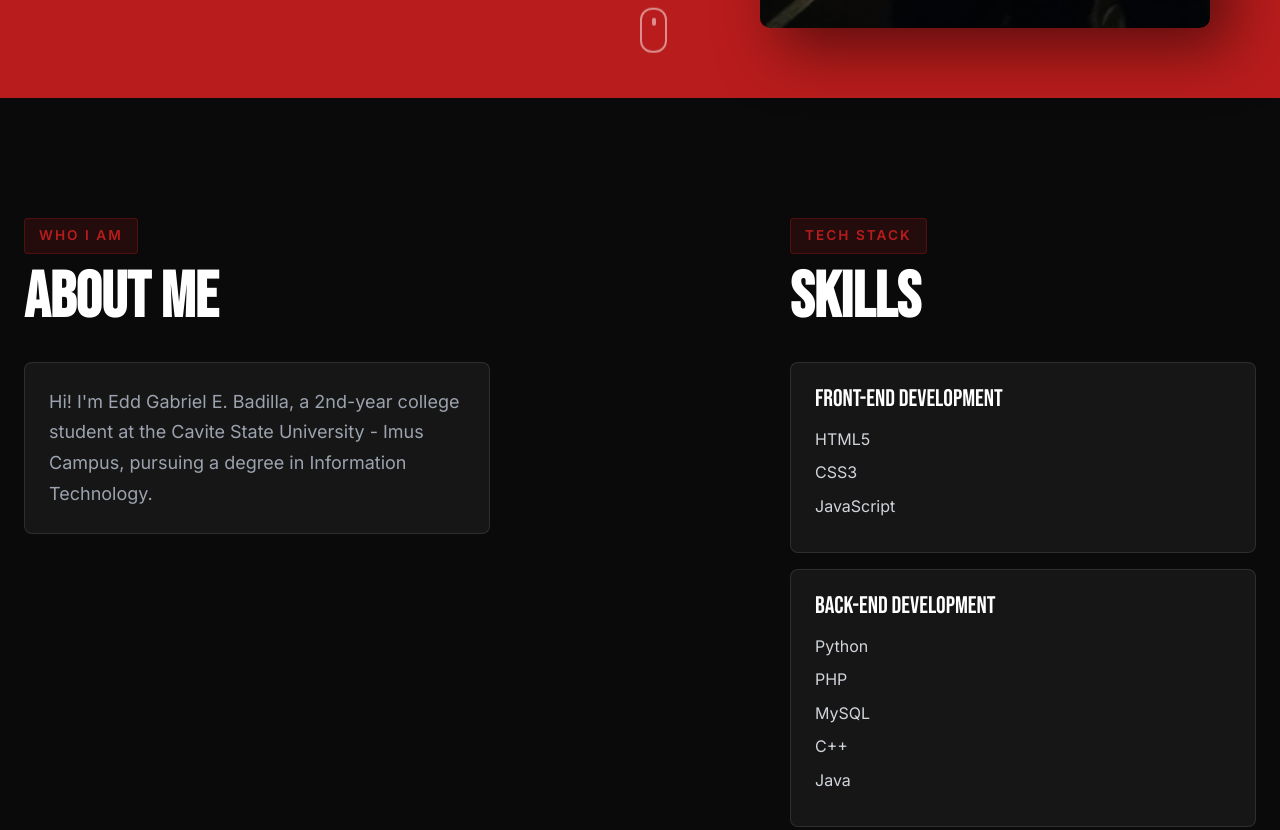
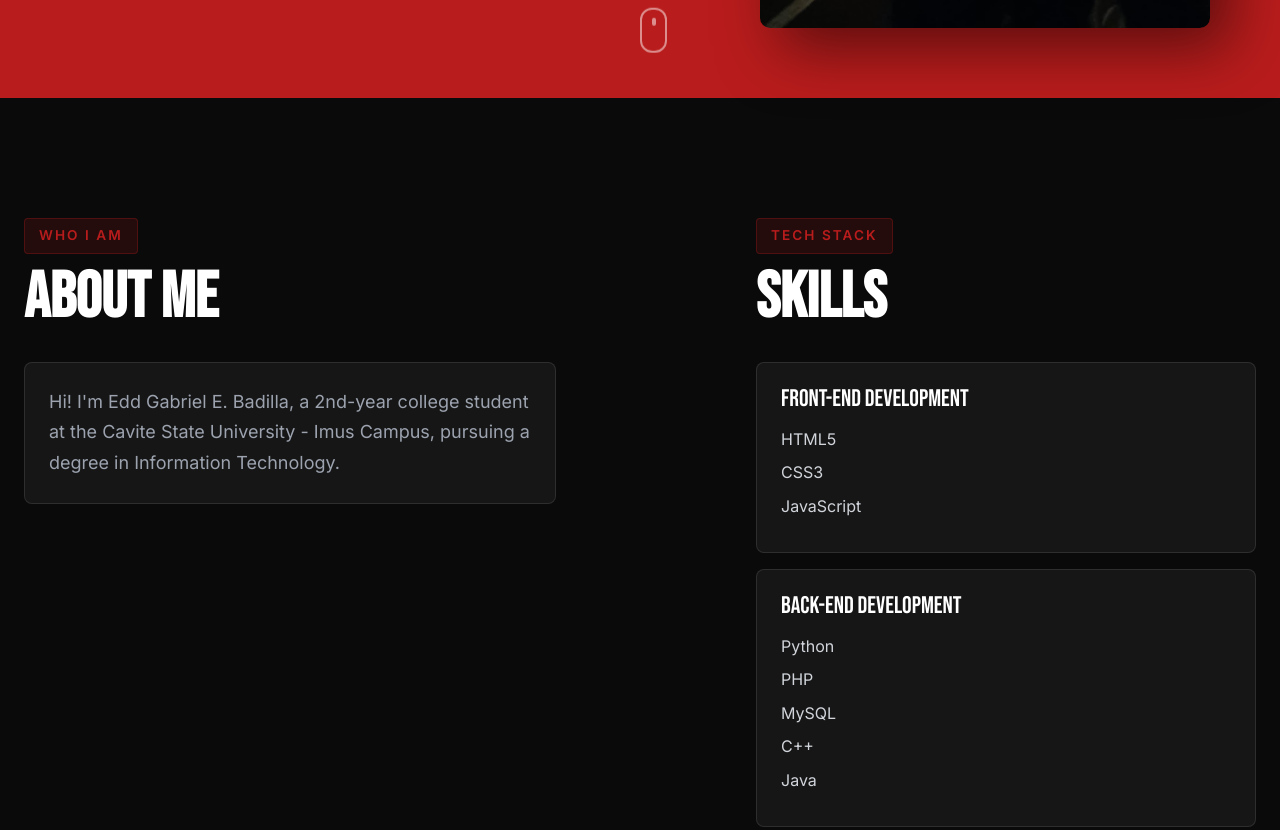
Before and after one commit to riellllllll/Portfolio, a plain HTML site: page index.html in a window 1280 px wide. Shown: the part 702-1532 px from the top of the page. Drawn offline with Linux system fonts and the light colour scheme.

Commit message:
change the width of the about column and the gap between the about and skills columns to make the layout more balanced.

```diff
--- a/style.css
+++ b/style.css
@@ -513,10 +513,9 @@ body {
 #about-skills {
     display: flex;
     flex-direction: row;
-    gap: 300px;
+    gap: 200px;
     align-items: flex-start;
     justify-content: center;
-
     margin: 0 auto;
     padding: 120px 24px;
     min-height: 100vh;
@@ -526,13 +525,13 @@ body {
 /* About column */
 .about-container {
     flex: 1;
-    max-width: 500px;
+    max-width: 900px;
 }
 
 /* Skills column */
 .skills-container {
     flex: 1;
-    max-width: 700px;
+    max-width: 500px;
 }
 
 /* ========== SECTION HEADERS ========== */
@@ -579,6 +578,7 @@ body {
     border: 1px solid var(--border);
     border-radius: 8px;
     padding: 24px;
+
 }
 
 /* ========== SKILLS GRID ========== */
```
